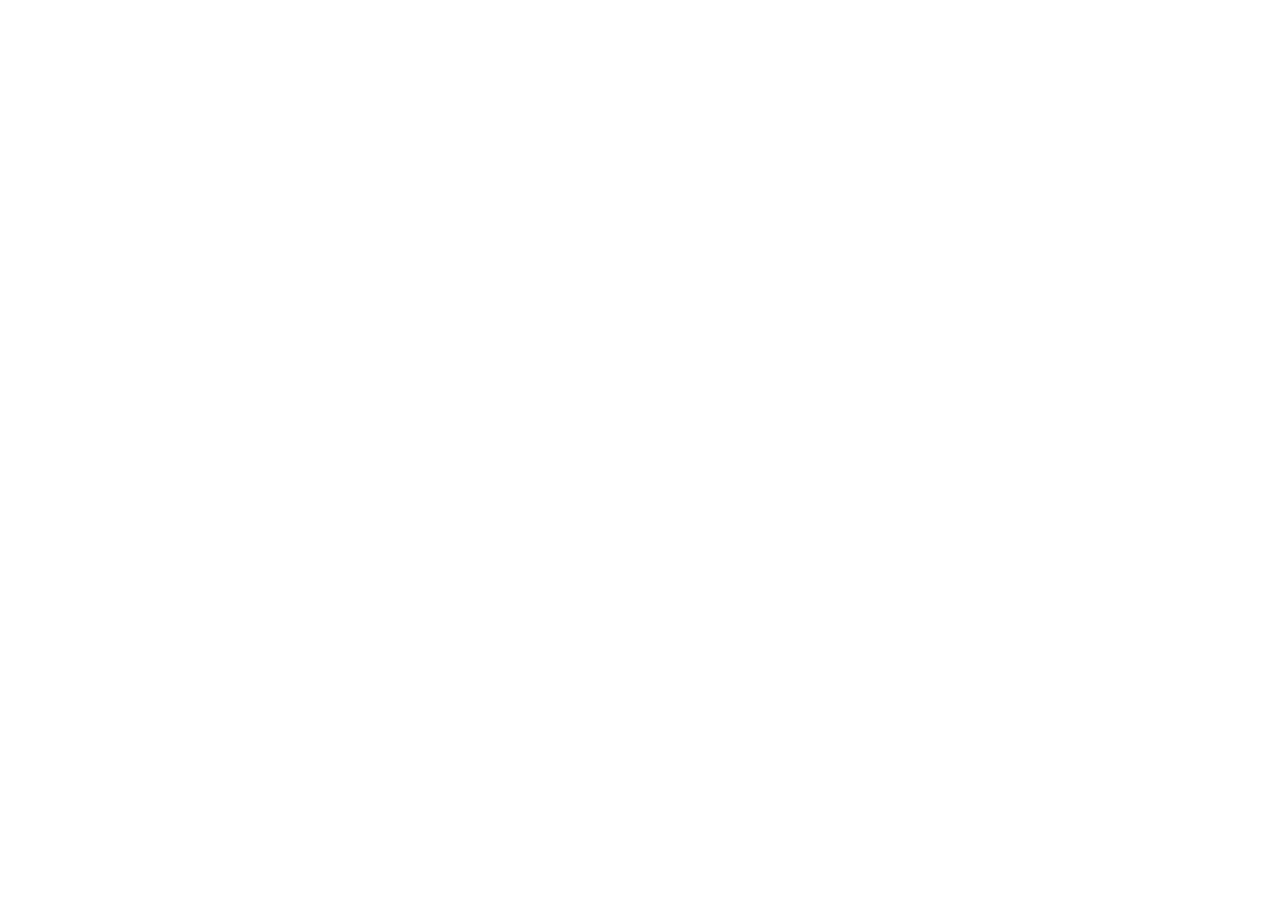
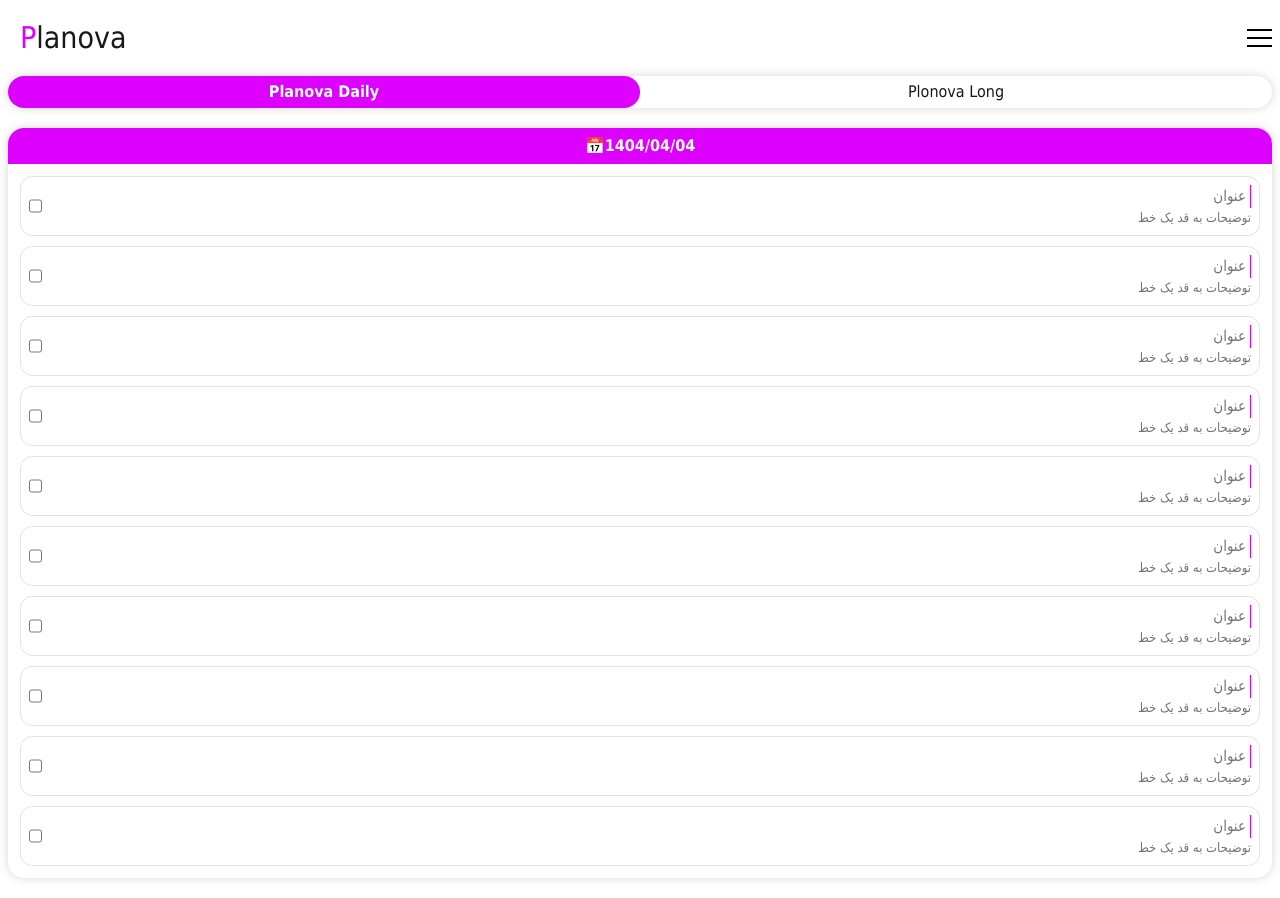
Before and after one commit to amirhossein6507/Planova, a React (Vite) app: page /#/home/daily in a window 1280 px wide. Before the commit this address had no page. Before the commit the page ends 800 px from the top, so only its background shows below. Built offline with nearby package versions, Linux system fonts and the light colour scheme.

Commit message:
create home and daily section structurs

```diff
--- a/src/App.jsx
+++ b/src/App.jsx
@@ -1,6 +1,8 @@
 import { HashRouter, Navigate, Route, Routes } from "react-router";
 import StartPage from "./pages/StartPage/StartPage";
 import Home from "./pages/Home/Home";
+import Daily from "./pages/Daily/Daily";
+import LongTrem from "./pages/LongTrem/LongTrem";
 
 function App() {
   return (
@@ -8,7 +10,11 @@
       <HashRouter>
         <Routes>
           <Route path="/" element={<StartPage />} />
-          <Route path="/home" element={<Home />} />
+          <Route path="/home" element={<Home />}>
+            <Route index element={<Navigate replace to="daily" />} />
+            <Route path="daily" element={<Daily />} />
+            <Route path="long-trem" element={<LongTrem />} />
+          </Route>
         </Routes>
       </HashRouter>
     </div>
--- a/src/index.css
+++ b/src/index.css
@@ -1,7 +1,14 @@
 @import "tailwindcss";
-@plugin "daisyui";
+@plugin "daisyui" {
+  themes: light --default;
+}
+@import url("https://cdn.jsdelivr.net/gh/rastikerdar/shabnam-font@v5.0.1/dist/font-face.css");
 
-@import url("https://cdn.jsdelivr.net/gh/rastikerdar/shabnam-font@v5.0.1/dist/font-face.css");
+/* * {
+  box-sizing: border-box;
+  margin: 0;
+  padding: 0;
+} */
 
 body {
   font-family: "Shabnam", tahoma, sans-serif;
--- a/src/pages/Daily/Daily.jsx
+++ b/src/pages/Daily/Daily.jsx
@@ -0,0 +1,27 @@
+function Daily() {
+  return (
+    <div>
+      <div className="bg-[#d0f] text-white font-bold text-center p-1.5">
+        📅1404/04/04
+      </div>
+      <ul className="p-3 flex flex-col gap-2.5">
+        {Array.from({ length: 10 }, (_, index) => (
+          <li
+            key={index}
+            className="flex flex-row-reverse justify-between border border-[#7773] rounded-xl p-2 text-neutral-500"
+          >
+            <div>
+              <h3 className="text-[15px] border-r-[#d0f] border-r pr-1">
+                عنوان
+              </h3>
+              <p className="text-[13px]">توضیحات به قد یک خط</p>
+            </div>
+            <input type="checkbox" name="" id="" />
+          </li>
+        ))}
+      </ul>
+    </div>
+  );
+}
+
+export default Daily;
--- a/src/pages/Home/Home.jsx
+++ b/src/pages/Home/Home.jsx
@@ -1,5 +1,46 @@
+import { useState } from "react";
+import styles from "./Home.module.css";
+import { NavLink, Outlet } from "react-router";
+
 function Home() {
-  return <div>Home</div>;
+  const [changeTab, setChangeTab] = useState(1);
+
+  return (
+    <div>
+      <header className="flex justify-between py-5 px-2 items-center ">
+        <h1 className="text-3xl pl-3">
+          <span className="text-[#d0f]">P</span>lanova
+        </h1>
+        <div className={styles.hamberger}>
+          <div></div>
+        </div>
+      </header>
+      <div className="px-2">
+        <ul className="flex rounded-full shadow-[0_0_10px_#5b5b5b40]">
+          <NavLink
+            to="daily"
+            className={`w-6/12 text-center py-1 ${changeTab == 1 ? styles.activeTab : ""}`}
+            onClick={() => setChangeTab(1)}
+          >
+            Planova Daily
+          </NavLink>
+          <NavLink
+            to="long-trem"
+            className={`w-6/12 text-center py-1 ${changeTab == 2 ? styles.activeTab : ""}`}
+            onClick={() => setChangeTab(2)}
+          >
+            Plonova Long
+          </NavLink>
+        </ul>
+      </div>
+
+      <div className="px-2 py-5">
+        <div className="overflow-hidden shadow-[0_0_10px_#5b5b5b40] rounded-2xl">
+          <Outlet />
+        </div>
+      </div>
+    </div>
+  );
 }
 
 export default Home;
--- /dev/null
+++ b/src/pages/Home/Home.module.css
@@ -0,0 +1,31 @@
+.hamberger {
+  display: flex;
+  flex-direction: column;
+  gap: 6px;
+  div {
+    width: 25px;
+    height: 2px;
+    background-color: black;
+  }
+  &::before {
+    content: "";
+    display: inline-block;
+    width: 25px;
+    height: 2px;
+    background-color: black;
+  }
+  &::after {
+    content: "";
+    display: inline-block;
+    width: 25px;
+    height: 2px;
+    background-color: black;
+  }
+}
+
+.activeTab {
+  background-color: #d0f;
+  border-radius: 100px;
+  color: #eff;
+  font-weight: 600;
+}
--- a/src/pages/LongTrem/LongTrem.jsx
+++ b/src/pages/LongTrem/LongTrem.jsx
@@ -0,0 +1,5 @@
+function LongTrem() {
+  return <div>LongTrem</div>;
+}
+
+export default LongTrem;
--- a/src/pages/StartPage/StartPage.jsx
+++ b/src/pages/StartPage/StartPage.jsx
@@ -17,7 +17,7 @@
           <br />
           پیشرفتتو ببینی و انگیزه بگیری 🚀
         </p>
-        <div className="flex justify-center items-center bg-red pt-3">
+        <div className="flex justify-center items-center">
           <Link to="/home" className={styles.button}>
             بزن بریم
           </Link>
--- a/src/pages/StartPage/StartPage.module.css
+++ b/src/pages/StartPage/StartPage.module.css
@@ -21,11 +21,14 @@
   font-size: 40px;
   text-shadow: 0 0 7px #fff;
   /* background-color: #32323249; */
-  border-radius: 100px;
   padding: 0 10px;
   margin-bottom: 50px;
   font-weight: 600;
   line-height: 1;
+  border-width: 0 0 3px 0;
+  border-style: solid;
+  border-color: white;
+  padding: 0;
   span {
     /* text-shadow: 0 0 10px #f0f; */
     color: #5a5a5a;
@@ -33,7 +36,6 @@
     background-color: white;
     line-height: 1;
     vertical-align: middle;
-    height: 31px;
     padding: 0 3px;
   }
 }
@@ -58,4 +60,5 @@
   background-color: #a0d;
   border-radius: 100px;
   padding: 0px 30px;
+  margin-top: 10px;
 }
```
